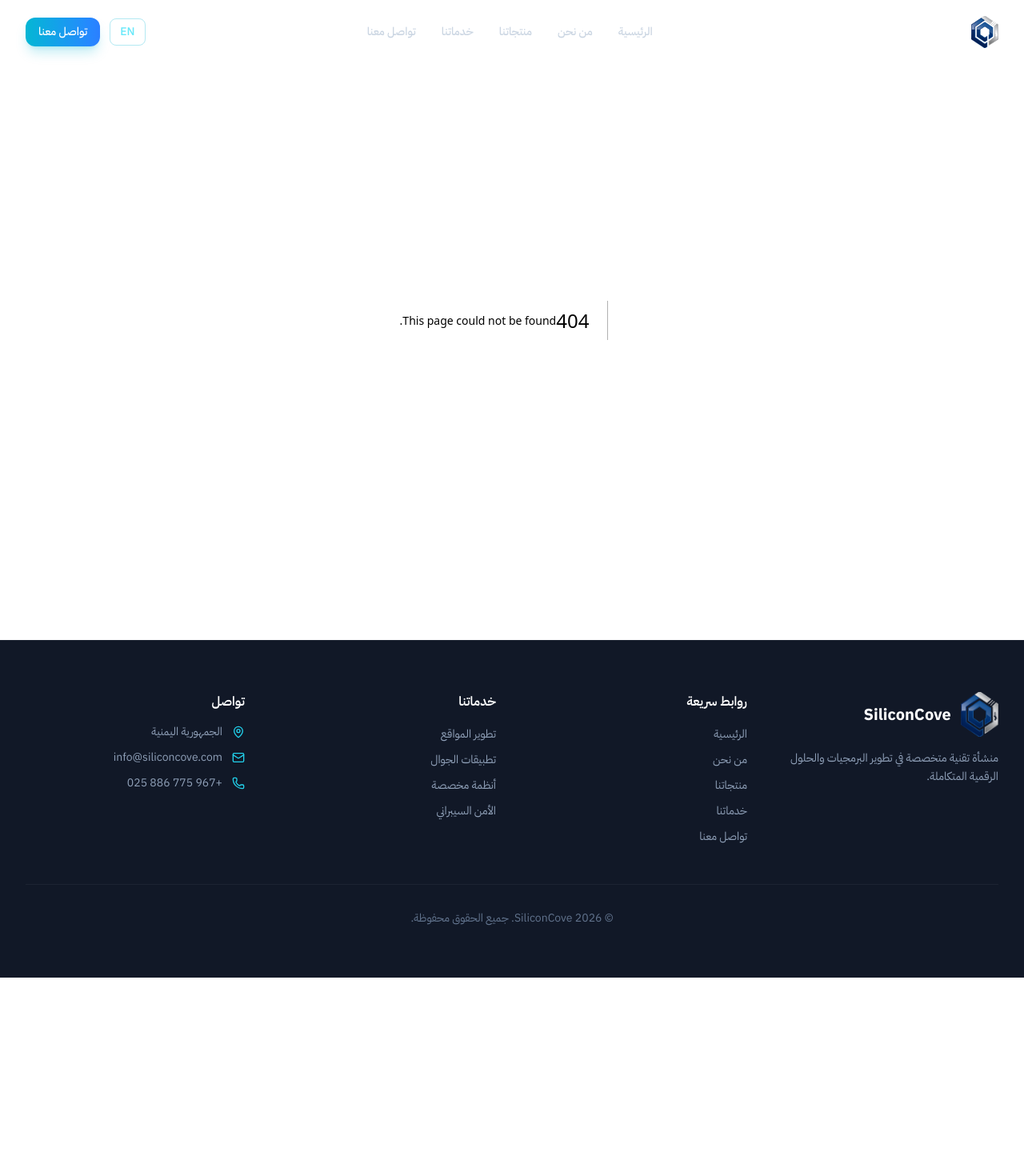
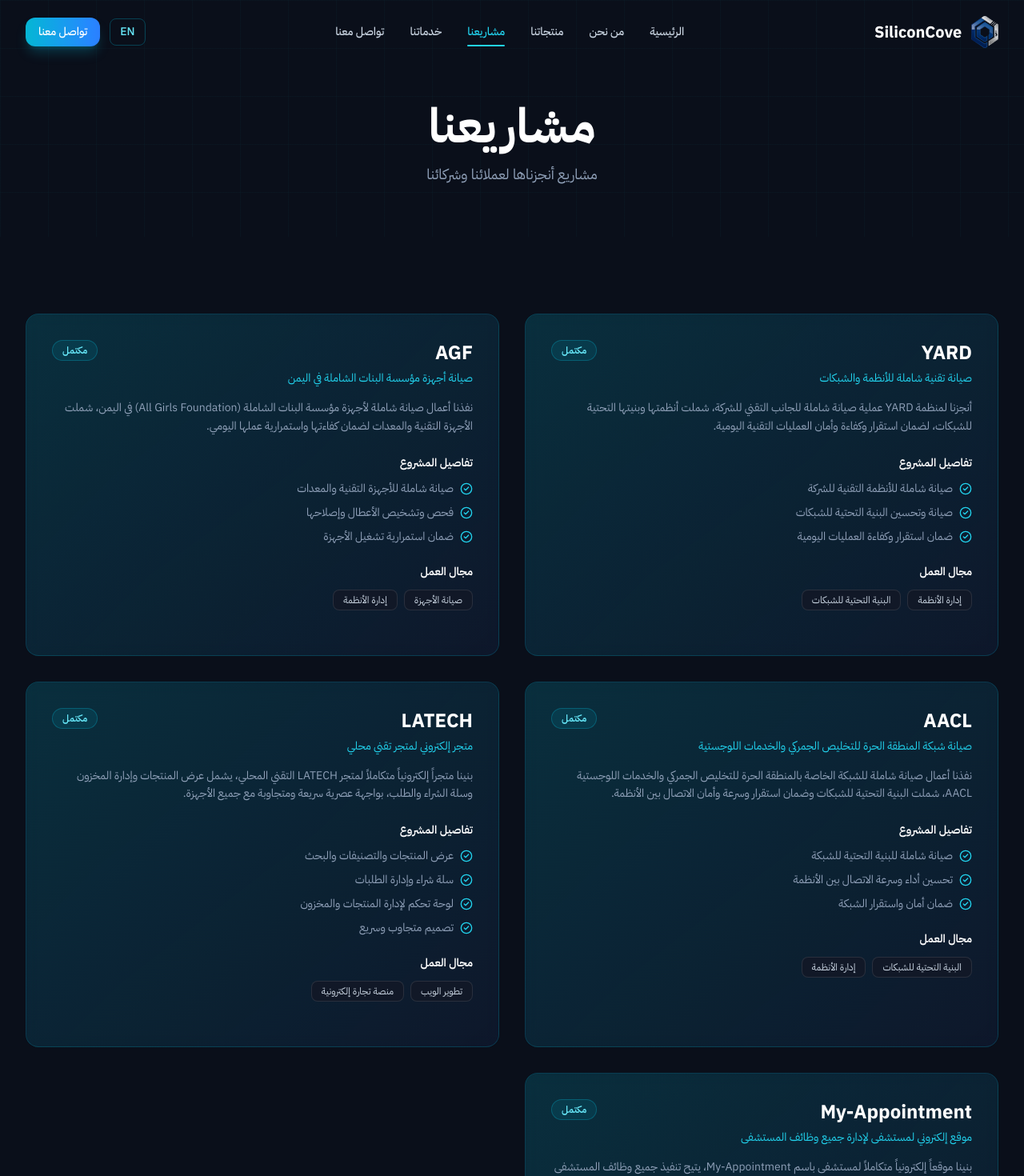
Before and after one commit to mo3stx8/SiliconCove-WebSite, a Next.js app: page /projects in a window 1280 px wide. Before the commit this address had no page. Shown: the top 1470 px of the page at 80% size. Before the commit the page ends 1222 px from the top, so only its background shows below. Built offline with nearby package versions, Linux system fonts and the light colour scheme.

Commit message:
Add projects page and its projects

```diff
--- /dev/null
+++ b/src/app/projects/page.tsx
@@ -0,0 +1,51 @@
+'use client'
+
+import { useLanguage } from '@/context/LanguageContext'
+import { projectKeys } from '@/i18n/translations'
+import ProductCard from '@/components/products/ProductCard'
+import CTA from '@/components/home/CTA'
+
+export default function ProjectsPage() {
+  const { t } = useLanguage()
+
+  return (
+    <>
+      <section className="pt-32 pb-16 hero-grid">
+        <div className="container mx-auto px-4 md:px-6 lg:px-8 text-center">
+          <h1
+            className="text-4xl md:text-5xl lg:text-6xl font-bold text-white mb-4"
+            data-aos="fade-up"
+          >
+            {t.projectsPage.heroTitle}
+          </h1>
+          <p className="text-slate-400 text-lg max-w-xl mx-auto" data-aos="fade-up" data-aos-delay="100">
+            {t.projectsPage.heroSubtitle}
+          </p>
+        </div>
+      </section>
+
+      <section className="py-16 md:py-24">
+        <div className="container mx-auto px-4 md:px-6 lg:px-8">
+          <div className="grid gap-8 md:grid-cols-2">
+            {projectKeys.map((key, i) => (
+              <ProductCard
+                key={key}
+                title={t.projectsPage.projects[key].title}
+                subtitle={t.projectsPage.projects[key].subtitle}
+                description={t.projectsPage.projects[key].description}
+                features={t.projectsPage.projects[key].features}
+                tech={t.projectsPage.projects[key].tech}
+                status={t.projectsPage.projects[key].status}
+                featuresLabel={t.projectsPage.features}
+                techLabel={t.projectsPage.techStack}
+                delay={i * 100}
+              />
+            ))}
+          </div>
+        </div>
+      </section>
+
+      <CTA />
+    </>
+  )
+}
--- a/src/components/layout/Footer.tsx
+++ b/src/components/layout/Footer.tsx
@@ -31,7 +31,7 @@
           <div>
             <h4 className="text-white font-semibold mb-4">{t.footer.quickLinks}</h4>
             <ul className="space-y-2">
-              {(['home', 'about', 'products', 'services', 'contact'] as const).map((key) => (
+              {(['home', 'about', 'products', 'projects', 'services', 'contact'] as const).map((key) => (
                 <li key={key}>
                   <Link
                     href={key === 'home' ? '/' : `/${key}`}
--- a/src/components/layout/Navbar.tsx
+++ b/src/components/layout/Navbar.tsx
@@ -15,6 +15,7 @@
   { key: 'home', path: '/' },
   { key: 'about', path: '/about' },
   { key: 'products', path: '/products' },
+  { key: 'projects', path: '/projects' },
   { key: 'services', path: '/services' },
   { key: 'contact', path: '/contact' },
 ] as const satisfies readonly { key: keyof Translation['nav']; path: string }[]
--- a/src/components/products/ProductCard.tsx
+++ b/src/components/products/ProductCard.tsx
@@ -14,7 +14,7 @@
   link?: string
   featuresLabel: string
   techLabel: string
-  viewProjectLabel: string
+  viewProjectLabel?: string
   delay?: number
 }
 
@@ -70,7 +70,7 @@
           ))}
         </div>
 
-        {link && (
+        {link && viewProjectLabel && (
           <Link
             href={link}
             target="_blank"
--- a/src/i18n/translations.ts
+++ b/src/i18n/translations.ts
@@ -15,7 +15,7 @@
   description: string
 }
 
-export type ProductKey = 'mpms' | 'yard'
+export type ProductKey = 'mpms'
 
 export interface Product {
   title: string
@@ -27,11 +27,23 @@
   link?: string
 }
 
+export type ProjectKey = 'yard' | 'agf' | 'aacl' | 'latech' | 'appointment'
+
+export interface Project {
+  title: string
+  subtitle: string
+  description: string
+  features: string[]
+  tech: string[]
+  status: string
+}
+
 export interface Translation {
   nav: {
     home: string
     about: string
     products: string
+    projects: string
     services: string
     contact: string
     langToggle: string
@@ -98,6 +110,13 @@
     viewProject: string
     products: Record<ProductKey, Product>
   }
+  projectsPage: {
+    heroTitle: string
+    heroSubtitle: string
+    features: string
+    techStack: string
+    projects: Record<ProjectKey, Project>
+  }
   contactPage: {
     heroTitle: string
     heroSubtitle: string
@@ -139,6 +158,7 @@
       home: 'الرئيسية',
       about: 'من نحن',
       products: 'منتجاتنا',
+      projects: 'مشاريعنا',
       services: 'خدماتنا',
       contact: 'تواصل معنا',
       langToggle: 'EN',
@@ -269,7 +289,7 @@
     },
     productsPage: {
       heroTitle: 'منتجاتنا',
-      heroSubtitle: 'مشاريع وحلول أنجزناها لعملائنا وشركائنا',
+      heroSubtitle: 'منتجات وأنظمة نقدمها لعملائنا وشركائنا',
       features: 'أبرز المزايا',
       techStack: 'التقنيات المستخدمة',
       viewProject: 'عرض المشروع',
@@ -291,6 +311,14 @@
           status: 'في تَقَدم',
           link: 'https://github.com/mo3stx8/MPMS',
         },
+      },
+    },
+    projectsPage: {
+      heroTitle: 'مشاريعنا',
+      heroSubtitle: 'مشاريع أنجزناها لعملائنا وشركائنا',
+      features: 'تفاصيل المشروع',
+      techStack: 'مجال العمل',
+      projects: {
         yard: {
           title: 'YARD',
           subtitle: 'صيانة تقنية شاملة للأنظمة والشبكات',
@@ -301,7 +329,61 @@
             'صيانة وتحسين البنية التحتية للشبكات',
             'ضمان استقرار وكفاءة العمليات اليومية',
           ],
-          tech: ['System Administration', 'Network Infrastructure'],
+          tech: ['إدارة الأنظمة', 'البنية التحتية للشبكات'],
+          status: 'مكتمل',
+        },
+        agf: {
+          title: 'AGF',
+          subtitle: 'صيانة أجهزة مؤسسة البنات الشاملة في اليمن',
+          description:
+            'نفذنا أعمال صيانة شاملة لأجهزة مؤسسة البنات الشاملة (All Girls Foundation) في اليمن، شملت الأجهزة التقنية والمعدات لضمان كفاءتها واستمرارية عملها اليومي.',
+          features: [
+            'صيانة شاملة للأجهزة التقنية والمعدات',
+            'فحص وتشخيص الأعطال وإصلاحها',
+            'ضمان استمرارية تشغيل الأجهزة',
+          ],
+          tech: ['صيانة الأجهزة', 'إدارة الأنظمة'],
+          status: 'مكتمل',
+        },
+        aacl: {
+          title: 'AACL',
+          subtitle: 'صيانة شبكة المنطقة الحرة للتخليص الجمركي والخدمات اللوجستية',
+          description:
+            'نفذنا أعمال صيانة شاملة للشبكة الخاصة بالمنطقة الحرة للتخليص الجمركي والخدمات اللوجستية AACL، شملت البنية التحتية للشبكات وضمان استقرار وسرعة وأمان الاتصال بين الأنظمة.',
+          features: [
+            'صيانة شاملة للبنية التحتية للشبكة',
+            'تحسين أداء وسرعة الاتصال بين الأنظمة',
+            'ضمان أمان واستقرار الشبكة',
+          ],
+          tech: ['البنية التحتية للشبكات', 'إدارة الأنظمة'],
+          status: 'مكتمل',
+        },
+        latech: {
+          title: 'LATECH',
+          subtitle: 'متجر إلكتروني لمتجر تقني محلي',
+          description:
+            'بنينا متجراً إلكترونياً متكاملاً لمتجر LATECH التقني المحلي، يشمل عرض المنتجات وإدارة المخزون وسلة الشراء والطلب، بواجهة عصرية سريعة ومتجاوبة مع جميع الأجهزة.',
+          features: [
+            'عرض المنتجات والتصنيفات والبحث',
+            'سلة شراء وإدارة الطلبات',
+            'لوحة تحكم لإدارة المنتجات والمخزون',
+            'تصميم متجاوب وسريع',
+          ],
+          tech: ['تطوير الويب', 'منصة تجارة إلكترونية'],
+          status: 'مكتمل',
+        },
+        appointment: {
+          title: 'My-Appointment',
+          subtitle: 'موقع إلكتروني لمستشفى لإدارة جميع وظائف المستشفى',
+          description:
+            'بنينا موقعاً إلكترونياً متكاملاً لمستشفى باسم My-Appointment، يتيح تنفيذ جميع وظائف المستشفى إلكترونياً؛ من إدارة المواعيد والسجلات الطبية إلى إدارة المرضى والأقسام والأطباء والعمليات اليومية.',
+          features: [
+            'إدارة المواعيد وحجوزات المرضى',
+            'سجلات طبية إلكترونية للمرضى',
+            'إدارة الأقسام والموظفين والأطباء',
+            'متابعة الحالات والخدمات الطبية',
+          ],
+          tech: ['تطوير الويب', 'نظام إدارة المستشفيات'],
           status: 'مكتمل',
         },
       },
@@ -346,6 +428,7 @@
       home: 'Home',
       about: 'About',
       products: 'Products',
+      projects: 'Projects',
       services: 'Services',
       contact: 'Contact',
       langToggle: 'ع',
@@ -476,7 +559,7 @@
     },
     productsPage: {
       heroTitle: 'Our Products',
-      heroSubtitle: 'Projects and solutions we have delivered for our clients and partners',
+      heroSubtitle: 'Products and systems we build for our clients and partners',
       features: 'Key Features',
       techStack: 'Technologies Used',
       viewProject: 'View Project',
@@ -498,6 +581,14 @@
           status: 'In Progress',
           link: 'https://github.com/mo3stx8/MPMS',
         },
+      },
+    },
+    projectsPage: {
+      heroTitle: 'Our Projects',
+      heroSubtitle: 'Projects we have delivered for our clients and partners',
+      features: 'Project Highlights',
+      techStack: 'Field of Work',
+      projects: {
         yard: {
           title: 'YARD',
           subtitle: 'Full IT Maintenance for Systems & Network',
@@ -509,6 +600,60 @@
             'Ensuring the stability and efficiency of daily operations',
           ],
           tech: ['System Administration', 'Network Infrastructure'],
+          status: 'Completed',
+        },
+        agf: {
+          title: 'AGF',
+          subtitle: 'Equipment Maintenance for All Girls Foundation in Yemen',
+          description:
+            'We performed comprehensive maintenance on the equipment of All Girls Foundation (AGF) in Yemen, covering their technical equipment and devices to ensure efficiency and continuity of daily operations.',
+          features: [
+            'Comprehensive maintenance of technical equipment and devices',
+            'Testing, diagnosing and fixing faults',
+            'Ensuring continuous equipment operation',
+          ],
+          tech: ['Hardware Maintenance', 'System Administration'],
+          status: 'Completed',
+        },
+        aacl: {
+          title: 'AACL',
+          subtitle: 'Network Maintenance for Free Zone for Customs Clearance & Logistics Services',
+          description:
+            'We performed comprehensive maintenance on the network of the Free Zone for Customs Clearance and Logistics Services (AACL), covering the network infrastructure and ensuring stable, fast, and secure connectivity between systems.',
+          features: [
+            'Comprehensive network infrastructure maintenance',
+            'Improved connection performance and speed between systems',
+            'Ensuring network security and stability',
+          ],
+          tech: ['Network Infrastructure', 'System Administration'],
+          status: 'Completed',
+        },
+        latech: {
+          title: 'LATECH',
+          subtitle: 'E-commerce Store for a Local Tech Shop',
+          description:
+            'We built a complete e-commerce store for LATECH, a local tech shop. It includes product listings, inventory management, shopping cart and ordering, with a modern, fast, responsive interface across all devices.',
+          features: [
+            'Product listings, categories and search',
+            'Shopping cart and order management',
+            'Dashboard to manage products and inventory',
+            'Fast, responsive design',
+          ],
+          tech: ['Web Development', 'E-commerce Platform'],
+          status: 'Completed',
+        },
+        appointment: {
+          title: 'My-Appointment',
+          subtitle: 'Hospital Website That Handles All Hospital Functions',
+          description:
+            'We built a comprehensive hospital website called My-Appointment that can perform all hospital functions electronically, from appointment scheduling and electronic medical records to managing patients, departments, doctors, and daily operations.',
+          features: [
+            'Appointment scheduling and patient bookings',
+            'Electronic medical records for patients',
+            'Management of departments, staff and doctors',
+            'Case follow-up and medical services',
+          ],
+          tech: ['Web Development', 'Hospital Management System'],
           status: 'Completed',
         },
       },
@@ -595,4 +740,6 @@
   'hardware',
 ]
 
-export const productKeys: ProductKey[] = ['mpms', 'yard']
+export const productKeys: ProductKey[] = ['mpms']
+
+export const projectKeys: ProjectKey[] = ['yard', 'agf', 'aacl', 'latech', 'appointment']
```
